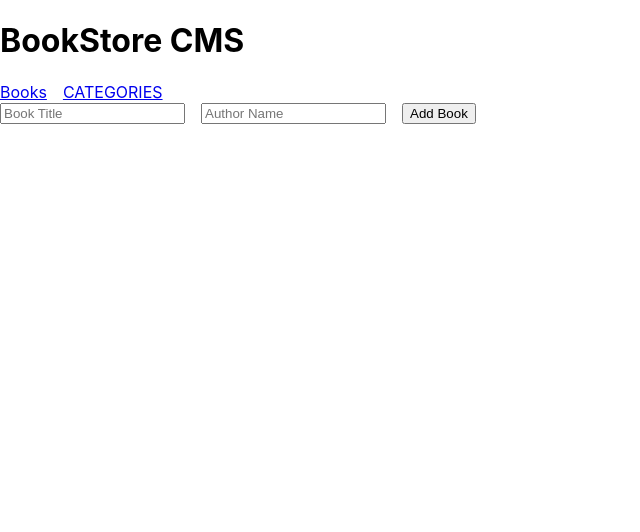
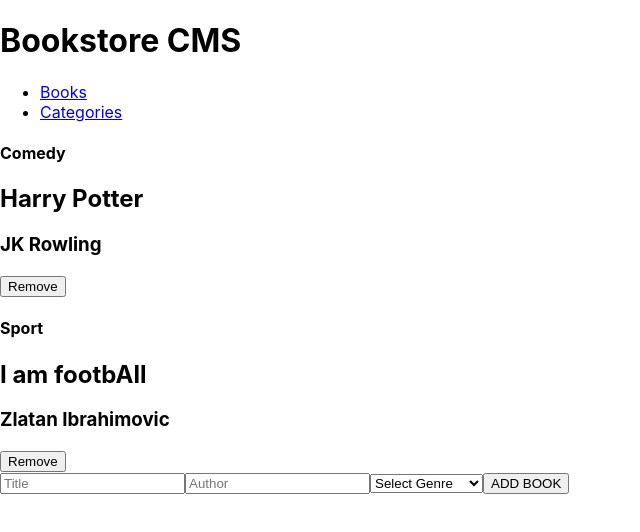
Before and after one commit to HSMathebula/Bookstore, a React (Create React App) app: page / in a window 1280 px wide. Shown: the top 532 px of the page, without its empty margins (0-640 px from the left). Built offline with nearby package versions, Linux system fonts and the light colour scheme.

Commit message:
Refector code and fix errors

```diff
--- a/src/App.js
+++ b/src/App.js
@@ -1,24 +1,24 @@
-import { Link, Routes, Route } from 'react-router-dom';
 import React from 'react';
-import Books from './components/Books';
+import { BrowserRouter, Routes, Route } from 'react-router-dom';
+import BookList from './components/BookList';
 import Categories from './components/Categories';
+import Header from './components/Header';
+import './App.css';
 
-const App = () => (
-  <div>
-    <header>
-      <h1>BookStore CMS</h1>
-      <nav>
-        <Link style={{ marginRight: '1rem' }} to="/">
-          Books
-        </Link>
-        <Link to="/categories">CATEGORIES</Link>
-      </nav>
-    </header>
-    <Routes>
-      <Route path="/" element={<Books />} />
-      <Route path="/categories" element={<Categories />} />
-    </Routes>
-  </div>
-);
+class App extends React.PureComponent {
+  render() {
+    return (
+      <div>
+        <BrowserRouter>
+          <Header />
+          <Routes>
+            <Route path="/" exact element={<BookList />} />
+            <Route path="/Categories" element={<Categories />} />
+          </Routes>
+        </BrowserRouter>
+      </div>
+    );
+  }
+}
 
 export default App;
--- a/src/components/AddBook.js
+++ /dev/null
@@ -1,45 +0,0 @@
-import React, { useState } from 'react';
-import { useDispatch } from 'react-redux/es/exports';
-import { v4 as uuidv4 } from 'uuid';
-import { addBook } from '../redux/books/books';
-
-const AddBook = () => {
-  const [form, setForm] = useState({ title: '', author: '' });
-  const dispatch = useDispatch();
-
-  const handleChange = (e) => {
-    setForm({ ...form, [e.target.name]: e.target.value });
-  };
-
-  const handleSubmit = (e) => {
-    e.preventDefault();
-    const book = { ...form, id: uuidv4() };
-    dispatch(addBook(book));
-    setForm({ title: '', author: '' });
-  };
-
-  return (
-    <form onSubmit={handleSubmit}>
-      <input
-        style={{
-          marginRight: '1rem',
-        }}
-        type="text"
-        name="title"
-        placeholder="Book Title"
-        value={form.title}
-        onChange={(e) => handleChange(e)}
-      />
-      <input
-        style={{ marginRight: '1rem' }}
-        name="author"
-        type="text"
-        placeholder="Author Name"
-        value={form.author}
-        onChange={(e) => handleChange(e)}
-      />
-      <button type="submit">Add Book</button>
-    </form>
-  );
-};
-export default AddBook;
--- a/src/components/Book.js
+++ b/src/components/Book.js
@@ -1,24 +1,28 @@
 import React from 'react';
 import PropTypes from 'prop-types';
-import { useDispatch } from 'react-redux/es/exports';
-import { deleteBook } from '../redux/books/books';
+import { useDispatch } from 'react-redux';
+import { removeBook } from '../redux/books/books';
 
-const Book = ({ title, author, id }) => {
+function Book(props) {
   const dispatch = useDispatch();
+  const {
+    index, genre, title, author,
+  } = props;
   return (
-    <>
-      <h3>{title}</h3>
-      <p>{author}</p>
-      <button onClick={() => dispatch(deleteBook(id))} type="button">
-        Remove
-      </button>
-    </>
+    <div className="book">
+      <h4>{genre}</h4>
+      <h2>{title}</h2>
+      <h3>{author}</h3>
+      <button type="button" onClick={() => dispatch(removeBook(index))}>Remove</button>
+    </div>
   );
-};
-export default Book;
+}
 
 Book.propTypes = {
+  index: PropTypes.number.isRequired,
+  genre: PropTypes.string.isRequired,
   title: PropTypes.string.isRequired,
   author: PropTypes.string.isRequired,
-  id: PropTypes.string.isRequired,
 };
+
+export default Book;
--- /dev/null
+++ b/src/components/BookList.js
@@ -0,0 +1,25 @@
+import React from 'react';
+import { v4 as uuidv4 } from 'uuid';
+import { useSelector } from 'react-redux';
+import Book from './Book';
+import Form from './Form';
+
+function BookList() {
+  const books = useSelector((state) => state.books);
+  return (
+    <div>
+      {books.map((el, i) => (
+        <Book
+          key={uuidv4()}
+          index={i}
+          genre={el.genre}
+          title={el.title}
+          author={el.author}
+        />
+      ))}
+      <Form />
+    </div>
+  );
+}
+
+export default BookList;
--- a/src/components/Books.js
+++ /dev/null
@@ -1,24 +0,0 @@
-import React from 'react';
-import { useSelector } from 'react-redux/es/exports';
-import Book from './Book';
-import AddBook from './AddBook';
-
-const Books = () => {
-  const books = useSelector((state) => state.books);
-  return (
-    <div>
-      {books
-        && books.books.map((book) => (
-          <Book
-            key={book.id}
-            title={book.title}
-            author={book.author}
-            id={book.id}
-          />
-        ))}
-      <AddBook />
-    </div>
-  );
-};
-
-export default Books;
--- a/src/components/Categories.js
+++ b/src/components/Categories.js
@@ -1,13 +1,16 @@
 import React from 'react';
-import { useDispatch } from 'react-redux/es/exports';
+import { useDispatch, useSelector } from 'react-redux';
 import { checkStatus } from '../redux/categories/categories';
 
-const Categories = () => {
+function Categories() {
+  const status = useSelector((state) => state.categoriesReducers);
   const dispatch = useDispatch();
   return (
-    <button onClick={() => dispatch(checkStatus())} type="button">
-      Check Status
-    </button>
+    <div>
+      <button type="button" onClick={() => { dispatch(checkStatus()); }}>Check Status</button>
+      <p>{status}</p>
+    </div>
   );
-};
+}
+
 export default Categories;
--- /dev/null
+++ b/src/components/Form.js
@@ -0,0 +1,51 @@
+import React, { useState } from 'react';
+import { useDispatch } from 'react-redux';
+import { addBook } from '../redux/books/books';
+
+function Form() {
+  const [title, setTitle] = useState('');
+  const [author, setAuthor] = useState('');
+  const [genre, setGenre] = useState('');
+  const handleTitleInput = (e) => {
+    setTitle(e.target.value);
+  };
+
+  const handleAuthorInput = (e) => {
+    setAuthor(e.target.value);
+  };
+
+  const handleGenreChange = (e) => {
+    setGenre(e.target.value);
+  };
+
+  const resetForm = () => {
+    setTitle('');
+    setAuthor('');
+    setGenre('');
+  };
+  const dispatch = useDispatch();
+  return (
+    <form>
+      <input type="text" placeholder="Title" value={title} onChange={(e) => handleTitleInput(e)} />
+      <input type="text" placeholder="Author" value={author} onChange={(e) => handleAuthorInput(e)} />
+      <select value={genre} onChange={(e) => handleGenreChange(e)} placeholder="Genre">
+        <option value="">Select Genre</option>
+        <option value="Action">Action</option>
+        <option value="Economy">Economy</option>
+        <option value="Science Fiction">Science Fiction</option>
+      </select>
+      <button
+        type="button"
+        onClick={() => {
+          dispatch(addBook({ title, author, genre }));
+          resetForm();
+        }}
+      >
+        ADD BOOK
+
+      </button>
+    </form>
+  );
+}
+
+export default Form;
--- /dev/null
+++ b/src/components/Header.js
@@ -0,0 +1,16 @@
+import React from 'react';
+import { Link } from 'react-router-dom';
+
+const Header = () => (
+  <header>
+    <h1>Bookstore CMS</h1>
+    <nav>
+      <ul>
+        <li><Link to="/">Books</Link></li>
+        <li><Link to="/Categories">Categories</Link></li>
+      </ul>
+    </nav>
+  </header>
+);
+
+export default Header;
--- a/src/index.js
+++ b/src/index.js
@@ -1,6 +1,6 @@
 import React from 'react';
 import ReactDOM from 'react-dom/client';
-import { BrowserRouter as Router } from 'react-router-dom';
+// import { BrowserRouter as Router } from 'react-router-dom';
 import { Provider } from 'react-redux';
 import store from './redux/configureStore';
 import './index.css';
@@ -9,10 +9,10 @@
 const root = ReactDOM.createRoot(document.getElementById('root'));
 root.render(
   <React.StrictMode>
-    <Router>
-      <Provider store={store}>
-        <App />
-      </Provider>
-    </Router>
+    {/* <Router> */}
+    <Provider store={store}>
+      <App />
+    </Provider>
+    {/* </Router> */}
   </React.StrictMode>,
 );
--- a/src/redux/books/books.js
+++ b/src/redux/books/books.js
@@ -1,33 +1,29 @@
-const ADD_BOOK = 'Bookstore/books/ADD_BOOK';
-const DELETE_BOOK = 'Bookstore/books/DELETE_BOOK';
+const ADDBOOk = 'book-store/books/ADD BOOK';
+const REMOVEBOOk = 'book-store/books/REMOVE BOOK';
 
-const initialState = {
-  books: [],
-};
+const defaultState = [
+  { genre: 'Comedy', title: 'Harry Potter', author: 'JK Rowling' },
+  { genre: 'Sport', title: 'I am footbAll', author: 'Zlatan Ibrahimovic' },
+];
 
-export const addBook = (book) => ({
-  type: ADD_BOOK,
-  book,
-});
-
-export const deleteBook = (id) => ({
-  type: DELETE_BOOK,
-  id,
-});
-
-export default (state = initialState, action) => {
+export default function booksReducer(state = defaultState, action) {
   switch (action.type) {
-    case ADD_BOOK:
-      return {
-        ...state,
-        books: [...state.books, action.book],
-      };
-    case DELETE_BOOK:
-      return {
-        ...state,
-        books: state.books.filter((book) => book.id !== action.book.id),
-      };
+    case ADDBOOk:
+      return [...state, action.book];
+    case REMOVEBOOk:
+      return [
+        ...state.slice(0, action.index),
+        ...state.slice(action.index + 1),
+      ];
     default:
       return state;
   }
-};
+}
+
+export function addBook(book) {
+  return { type: ADDBOOk, book };
+}
+
+export function removeBook(index) {
+  return { type: REMOVEBOOk, index };
+}
--- a/src/redux/categories/categories.js
+++ b/src/redux/categories/categories.js
@@ -1,18 +1,15 @@
-const CHECK_STATUS = 'categoriesStore/categories/CHECK_STATUS';
+const CHECKSTATUS = 'book-store/categories/CHECK STATUS';
+const defaultState = 'Unknown status';
 
-const initialState = {
-  categories: [],
-};
-
-export const checkStatus = () => ({
-  type: CHECK_STATUS,
-});
-
-export default (state = initialState, action) => {
+export default function categoriesReducers(state = defaultState, action) {
   switch (action.type) {
-    case CHECK_STATUS:
+    case CHECKSTATUS:
       return 'Under construction';
     default:
       return state;
   }
-};
+}
+
+export function checkStatus() {
+  return { type: CHECKSTATUS };
+}
```
